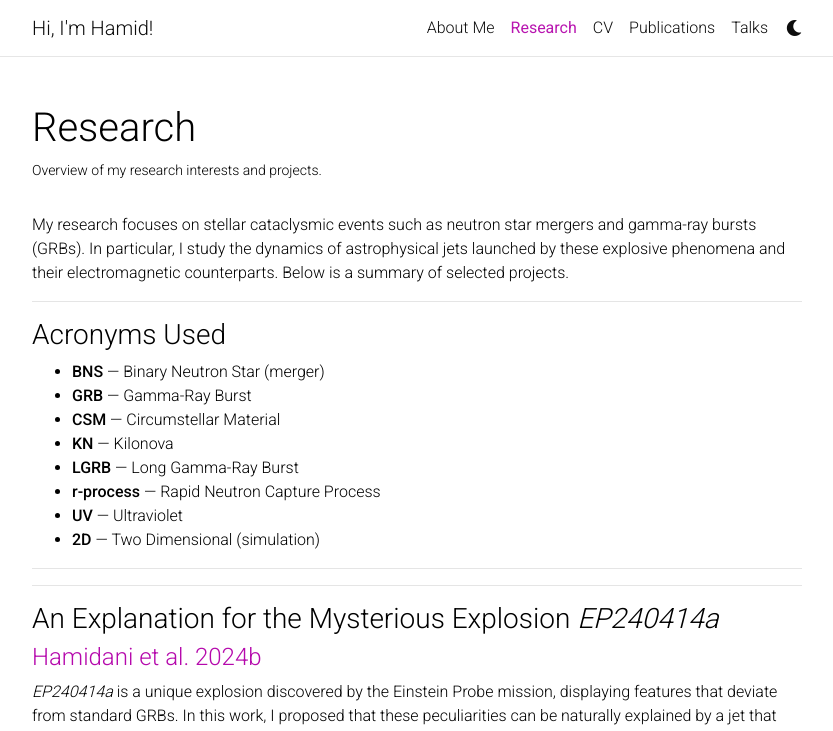
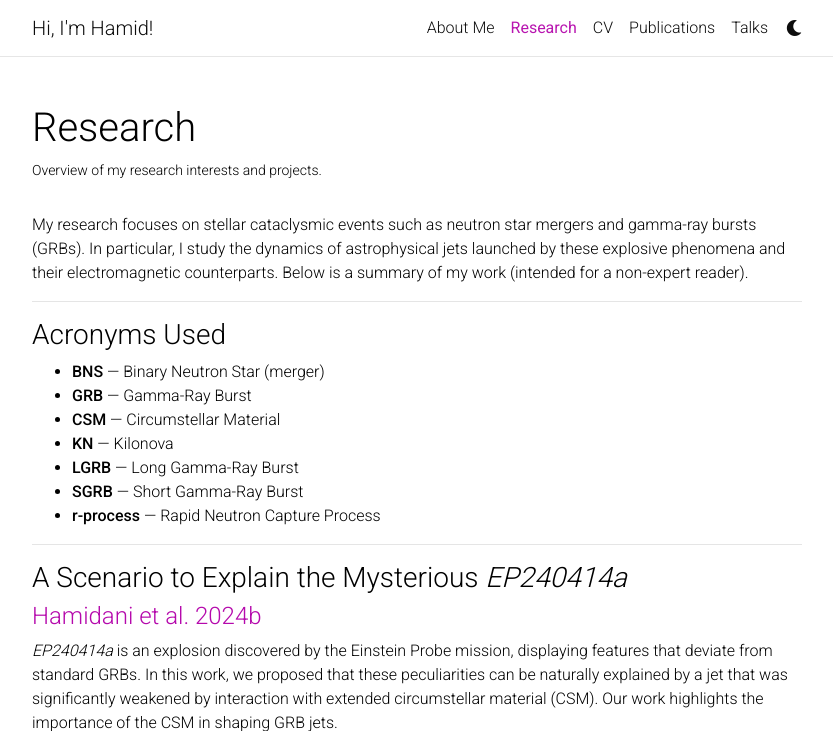
Before and after one commit to hamidhamidani/hamidhamidani, a Jekyll site: the page built from _pages/Research.md, in a window 1280 px wide and 1400 px high. Shown: the top 731 px of the window, without its empty margins (223-1056 px from the left). Built offline with Jekyll 4.4.1, drawn with Linux system fonts in a browser that asks for light colours; comment, search, counter and statistics services are not loaded; a style sheet for code colours, icons or effects is not loaded; some of the changed text lies outside the part shown; grey boxes are pictures that could not be loaded.

Commit message:
Update Research.md

```diff
--- a/_pages/Research.md
+++ b/_pages/Research.md
@@ -8,7 +8,7 @@ nav: true
 category: work
 ---
 
-My research focuses on stellar cataclysmic events such as neutron star mergers and gamma-ray bursts (GRBs). In particular, I study the dynamics of astrophysical jets launched by these explosive phenomena and their electromagnetic counterparts. Below is a summary of selected projects.
+My research focuses on stellar cataclysmic events such as neutron star mergers and gamma-ray bursts (GRBs). In particular, I study the dynamics of astrophysical jets launched by these explosive phenomena and their electromagnetic counterparts. Below is a summary of my work (intended for a non-expert reader).
 
 ---
 
@@ -19,30 +19,27 @@ My research focuses on stellar cataclysmic events such as neutron star mergers a
 - **CSM** — Circumstellar Material
 - **KN** — Kilonova
 - **LGRB** — Long Gamma-Ray Burst
+- **SGRB** — Short Gamma-Ray Burst
 - **r-process** — Rapid Neutron Capture Process
-- **UV** — Ultraviolet
-- **2D** — Two Dimensional (simulation)
 
 ---
 
----
-
-### An Explanation for the Mysterious Explosion *EP240414a*
+### A Scenario to Explain the Mysterious *EP240414a*
 #### <a href="https://ui.adsabs.harvard.edu/abs/2025arXiv250316243H/abstract" target="_blank">Hamidani et al. 2024b</a>
 
-*EP240414a* is a unique explosion discovered by the Einstein Probe mission, displaying features that deviate from standard GRBs. In this work, I proposed that these peculiarities can be naturally explained by a jet that was significantly weakened by interaction with extended circumstellar material (CSM).
+*EP240414a* is an explosion discovered by the Einstein Probe mission, displaying features that deviate from standard GRBs. In this work, we proposed that these peculiarities can be naturally explained by a jet that was significantly weakened by interaction with extended circumstellar material (CSM). Our work highlights the importance of the CSM in shaping GRB jets.
 
 <div class="row justify-content-center">
   <div class="col-md-6 mb-3">
-    {% include figure.html path="assets/img/EP240414a_image1.png" title="The Scenario" class="img-fluid rounded z-depth-1" %}
+    {% include figure.html path="assets/img/P9a.png" title="The Scenario" class="img-fluid rounded z-depth-1" %}
   </div>
   <div class="col-md-6 mb-3">
-    {% include figure.html path="assets/img/EP240414a_image2.png" title="Model vs. Observations" class="img-fluid rounded z-depth-1" %}
+    {% include figure.html path="assets/img/P9b.png" title="Model vs. Observations" class="img-fluid rounded z-depth-1" %}
   </div>
 </div>
 <div class="caption text-center">
-  <i>Left:</i> A schematic showing a weak jet interacting with extended CSM.
-  <i>Right:</i> Comparison of observational data (circles/triangles) with the model (solid line).
+  <i>Left:</i> A schematic showing our scenario for EP240414a.
+  <i>Right:</i> Comparison of observational data (circles, and triangles for upper limits) with our model (solid line).
 </div>
 
 ---
@@ -50,11 +47,11 @@ My research focuses on stellar cataclysmic events such as neutron star mergers a
 ### GRB Jet Propagation in Circumstellar Material — Solved Analytically
 #### <a href="https://ui.adsabs.harvard.edu/abs/2025arXiv250316242H/abstract" target="_blank">Hamidani et al. 2024a</a>
 
-This work presents a general analytic model for GRB jet propagation through extended CSM. I explored how the jet's ability to break out—and the nature of the resulting transient—depend on CSM properties, identifying conditions for successful or choked jets and linking to the diversity of observed transients.
+This work presents a generalized analytic model for GRB jet propagation through extended CSM. We used the analytic model to explore how the CSM properties shape the jet, identifying conditions for successful/failed jets and linking them to the diversity of observed transients.
 
 <div class="row justify-content-sm-center">
   <div class="col-sm-12 mt-3 mt-md-0">
-    {% include figure.html path="assets/img/CSMmap.png" title="Diversity of Transients" class="img-fluid rounded z-depth-1" %}
+    {% include figure.html path="assets/img/P8.png" title="Diversity of Transients" class="img-fluid rounded z-depth-1" %}
   </div>
 </div>
 <div class="caption text-center">
@@ -66,71 +63,23 @@ This work presents a general analytic model for GRB jet propagation through exte
 ### GRB 211211A: Engine-powered vs. r-process-powered Kilonova
 #### <a href="https://ui.adsabs.harvard.edu/abs/2024ApJ...971L..30H/abstract" target="_blank">Hamidani et al. 2024</a>
 
-We argue that the blue emission in GRB 211211A cannot be explained by r-process heating alone. Instead, our model suggests that late-time energy injection from a central engine offers a more consistent explanation of its properties.
+Kilonovae (KNe) are transients powered by the radioactive heating of freshly synthesized r-process elements. We found that the early emission in GRB 211211A cannot be explained by r-process heating alone. Instead, late-time energy injection from the central engine provides a more consistent explanation for its observed properties.
 
-{% include figure.html path="assets/img/GRB211211A.png" title="Blue kilonova model for GRB 211211A" class="img-fluid rounded z-depth-1" %}
+{% include figure.html path="assets/img/P7a.png" title="Blue kilonova model for GRB 211211A" class="img-fluid rounded z-depth-1" %}
 <div class="caption text-center">
   Engine-powered model better fits the observed light curves of GRB 211211A.
 </div>
 
 ---
 
-### Late Engine Activity and Its Cocoon
+### Late Engine Activity and Neutron Star Mergers
 #### <a href="https://ui.adsabs.harvard.edu/abs/2024ApJ...963..137H/abstract" target="_blank">Hamidani et al. 2024</a>
 
-This work investigates how prolonged engine activity in neutron star mergers can inflate a cocoon that produces blue kilonova-like emission. We provide predictions for associated X-ray signals and suggest this may explain the early light in GW170817.
+Observations suggest that central engine activity can persist well beyond the prompt GRB emission. In this work, we investigated the observable signatures of such late-time engine activity in neutron star mergers, via analytic modeling of the late-time engine jet. I provided predictions for the resulting X-ray to optical emission, which will help us understand the GRB central engine and the nature of the merger remnant from future observations.
 
-{% include figure.html path="assets/img/late_engine.png" title="Cocoon from late engine activity" class="img-fluid rounded z-depth-1" %}
+{% include figure.html path="assets/img/P6a.png" title="Cocoon from late engine activity" class="img-fluid rounded z-depth-1" %}
 <div class="caption text-center">
-  Blue emission produced by engine-driven cocoon expanding into the ejecta.
+  Schematic picture of emission produced by a late-engine jet, modeled analytically.
 </div>
 
 ---
-
-### Cocoon Cooling Emission from BNS Mergers
-#### <a href="https://ui.adsabs.harvard.edu/abs/2023MNRAS.524.4841H/abstract" target="_blank">Hamidani & Ioka 2023</a>
-
-We modeled the cooling emission from post-breakout cocoons in neutron star mergers, showing they can generate bright, short-lived blue/UV transients—relevant for future multi-messenger detections.
-
-{% include figure.html path="assets/img/cocoon_cooling.png" title="Cooling emission from cocoon" class="img-fluid rounded z-depth-1" %}
-<div class="caption text-center">
-  Simulated light curves from cocoon cooling in neutron star mergers.
-</div>
-
----
-
-### Cocoon Breakout and Escape
-#### <a href="https://ui.adsabs.harvard.edu/abs/2023MNRAS.520.1111H/abstract" target="_blank">Hamidani & Ioka 2023</a>
-
-This study investigated the conditions under which a cocoon can break out and escape from merger ejecta, producing fast-moving blue emission. The results constrain the viewing angle and energetics of observed transients.
-
-{% include figure.html path="assets/img/cocoon_breakout.png" title="Breakout of cocoon from ejecta" class="img-fluid rounded z-depth-1" %}
-<div class="caption text-center">
-  Shock breakout and cocoon dynamics visualized in 2D simulations.
-</div>
-
----
-
-### Jet Propagation in Expanding Media
-#### <a href="https://ui.adsabs.harvard.edu/abs/2021MNRAS.500..627H/abstract" target="_blank">Hamidani & Ioka 2021</a>
-
-This work analyzed how GRB jets behave when propagating through expanding ejecta. We derived new criteria for breakout success and found that such environments can suppress jet luminosity and delay emission.
-
-{% include figure.html path="assets/img/jet_expanding.png" title="Jet in expanding medium" class="img-fluid rounded z-depth-1" %}
-<div class="caption text-center">
-  Jet propagation path through radially expanding merger ejecta.
-</div>
-
----
-
-### Ideal Engine Durations for GRB Jet Launch
-#### <a href="https://ui.adsabs.harvard.edu/abs/2017MNRAS.469.2361H/abstract" target="_blank">Hamidani et al. 2017</a>
-
-We identified the optimal timescale for engine activity to ensure the successful launch of jets in collapsars. Short engines fail to penetrate the star; overly long engines are inefficient. The results have implications for LGRB central engine modeling.
-
-{% include figure.html path="assets/img/engine_duration.png" title="Optimal engine duration" class="img-fluid rounded z-depth-1" %}
-<div class="caption text-center">
-  Relationship between engine duration, jet breakout time, and success probability.
-</div>
-
----
```
